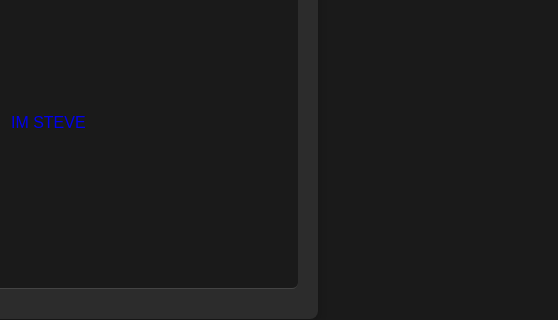
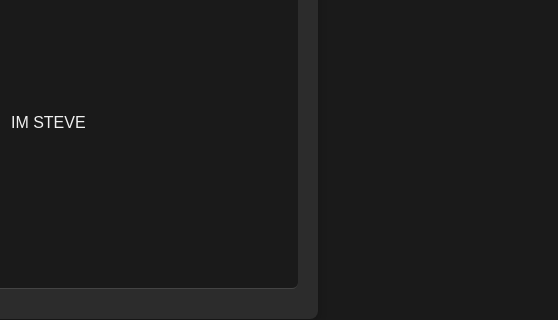
Before and after one commit to SlidrusForeal/black-list-site, a website: page public/pages/fullist.html in a window 1280 px wide. Shown: the part 239-559 px from the top of the page, 722-1280 px from the left. Drawn offline with Linux system fonts and the light colour scheme.

Commit message:
Update style.css

```diff
--- a/public/styles/style.css
+++ b/public/styles/style.css
@@ -124,6 +124,7 @@ header nav ul li a.active {
 
 a {
     text-decoration: none;
+    color: var(--color-text, #f1f1f1);
 }
 
 .checker p {
```
